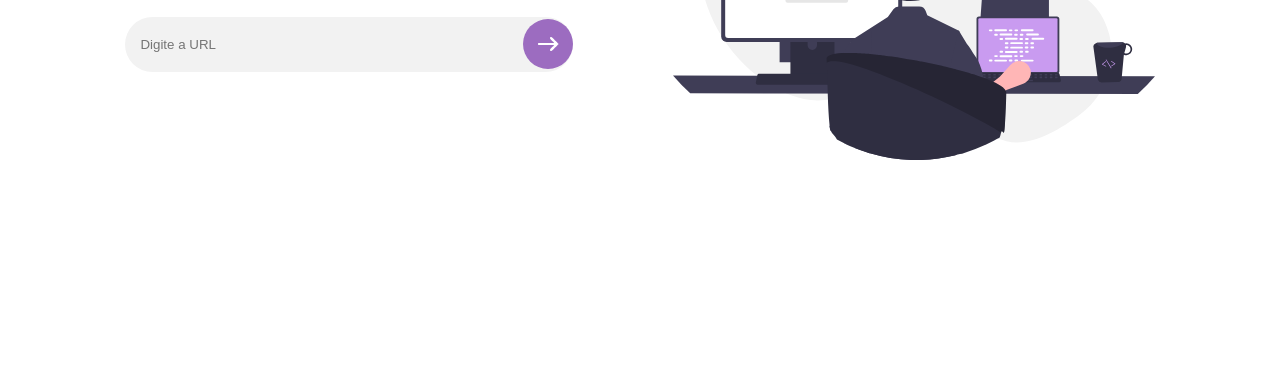
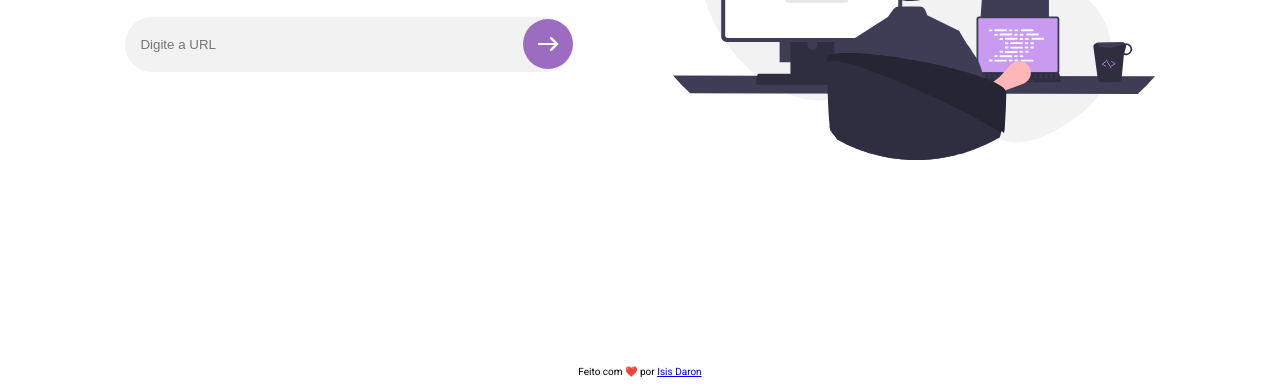
Before and after one commit to isismd/contador-tags, a plain HTML site: page index.html in a window 1280 px wide. Shown: the part 413-800 px from the top of the page. Drawn offline with Linux system fonts and the light colour scheme.

Commit message:
Add footer

```diff
--- a/index.html
+++ b/index.html
@@ -42,6 +42,7 @@
         <img src="src/images/img_principal.svg" alt="Imagem de uma pessoa progamando">
     </figure>
     <script src="src/main.js"></script>
+    <footer>Feito com ❤️ por <a href="https://www.linkedin.com/in/isisdaron/">Isis Daron</a></footer>
 </body>
 
 </html>
--- a/src/style.css
+++ b/src/style.css
@@ -141,6 +141,16 @@ tbody tr:hover {
 
 }
 
+footer {
+    position: fixed;
+    bottom: 0;
+    left: 0;
+    width: 100%;
+    padding: 1rem;
+    text-align: center;
+    font-size: 1rem;
+}
+
 /* responsividade */
 
 @media (max-width: 960px) {
```
